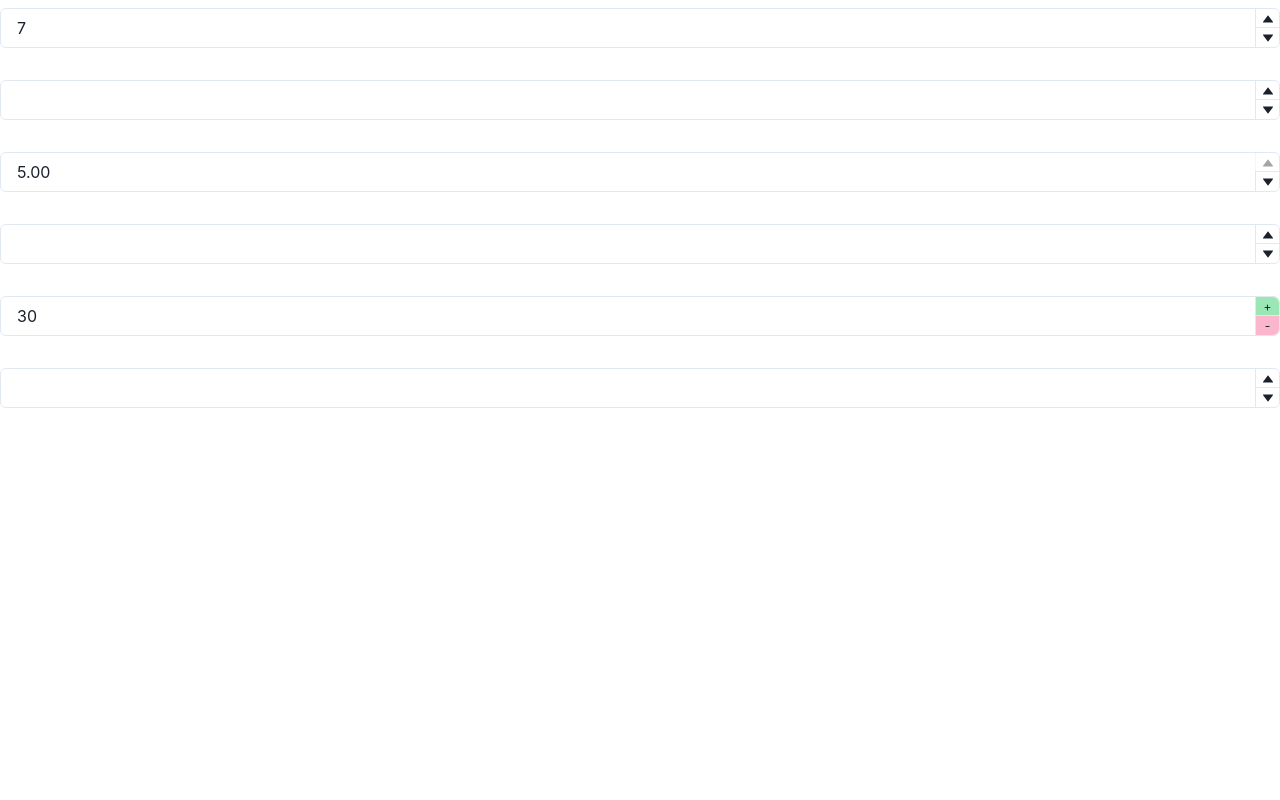
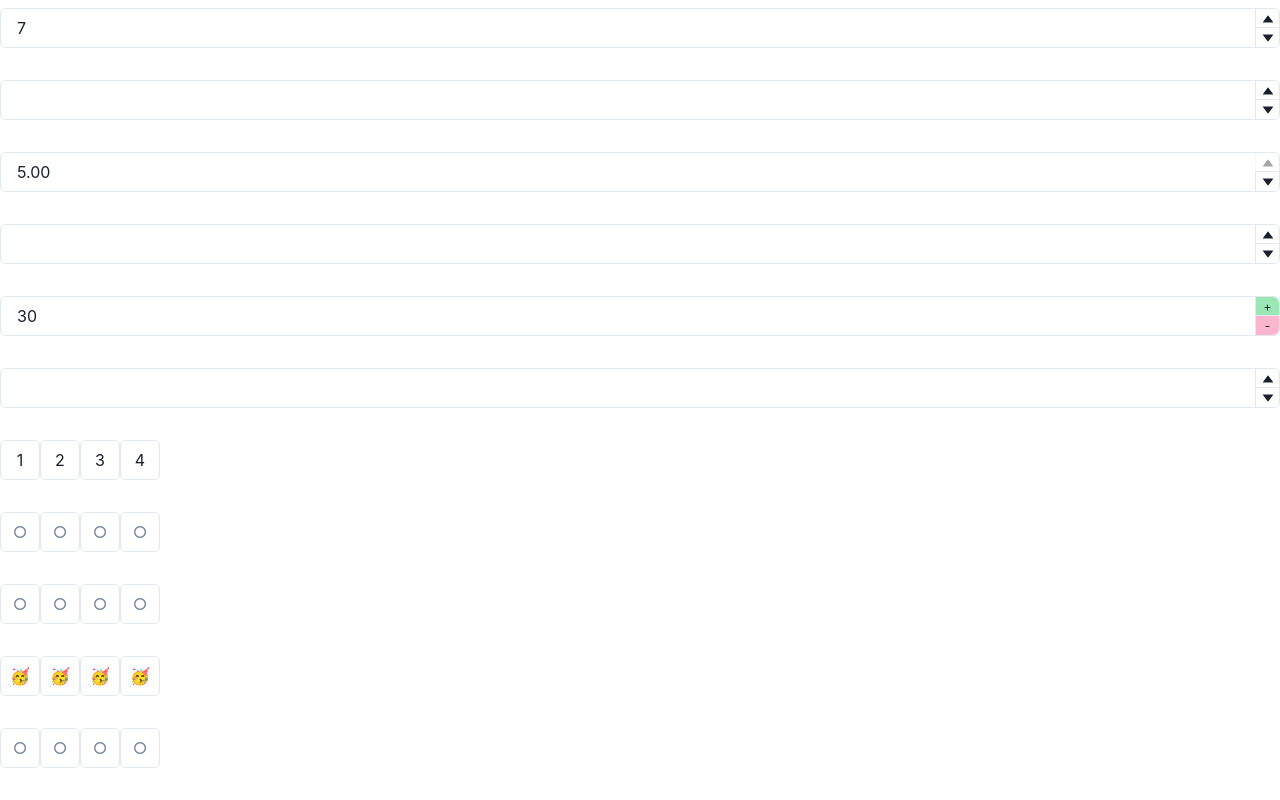
Before and after one commit to theresa-de-ocampo/chakra-ui, a React (Create React App) app: page / in a window 1280 px wide. Shown: the part 2594-3394 px from the top of the page. Before the commit the page ends 3002 px from the top, so only its background shows below. Built offline with nearby package versions, Linux system fonts and the light colour scheme.

Commit message:
Components > PinInput

```diff
--- a/src/App.js
+++ b/src/App.js
@@ -9,6 +9,7 @@ import Editables from "./components/forms/Editables";
 import FormControls from "./components/forms/FormControls";
 import Inputs from "./components/forms/Inputs";
 import NumberInputs from "./components/forms/NumberInputs";
+import PinInputs from "./components/forms/PinInputs";
 
 export default function App() {
     return (
@@ -20,6 +21,7 @@ export default function App() {
             <FormControls />
             <Inputs />
             <NumberInputs />
+            <PinInputs />
         </ChakraProvider>
     );
 }
--- /dev/null
+++ b/src/components/forms/PinInputs.js
@@ -0,0 +1,57 @@
+import {
+    PinInput,
+    PinInputField
+} from "@chakra-ui/react"
+
+export default function PinInputs() {
+    return (
+        <>
+            <PinInput defaultValue="1234">
+                <PinInputField my={8} />
+                <PinInputField />
+                <PinInputField />
+                <PinInputField />
+            </PinInput>
+            <br />
+
+            <PinInput type="alphanumeric" mask>
+                <PinInputField mb={8} />
+                <PinInputField />
+                <PinInputField />
+                <PinInputField />
+            </PinInput>
+            <br />
+
+            {/*
+                Use the otp prop on PinInput to set autocomplete="one-time-code" for
+                all children PinInputField components.
+
+                With autocomplete="one-time-code", whenever a user receives an SMS message
+                while a form is open, the operating system will parse the OTP in the SMS
+                heuristically, and the keyboard will suggest the OTP for the user to enter.
+             */}
+            <PinInput otp>
+                <PinInputField mb={8} />
+                <PinInputField />
+                <PinInputField />
+                <PinInputField />
+            </PinInput>
+            <br />
+
+            <PinInput placeholder="🥳">
+                <PinInputField mb={8} />
+                <PinInputField />
+                <PinInputField />
+                <PinInputField />
+            </PinInput>
+            <br />
+
+            <PinInput manageFocus={false}>
+                <PinInputField mb={8} />
+                <PinInputField />
+                <PinInputField />
+                <PinInputField />
+            </PinInput>
+        </>
+    )
+}
```
